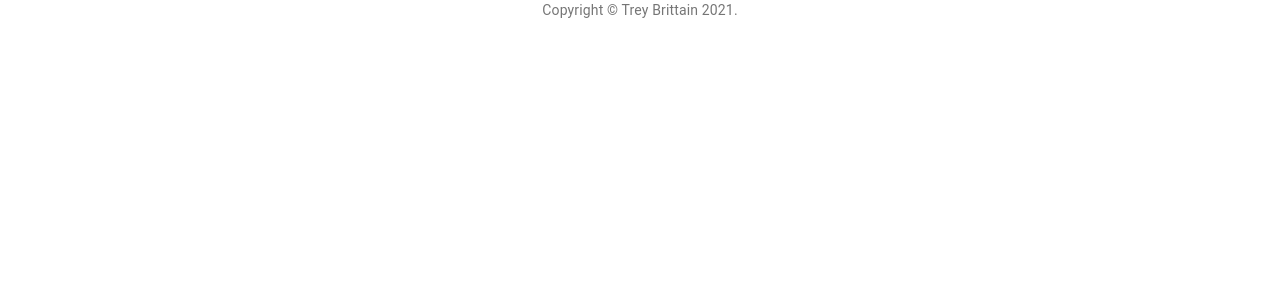
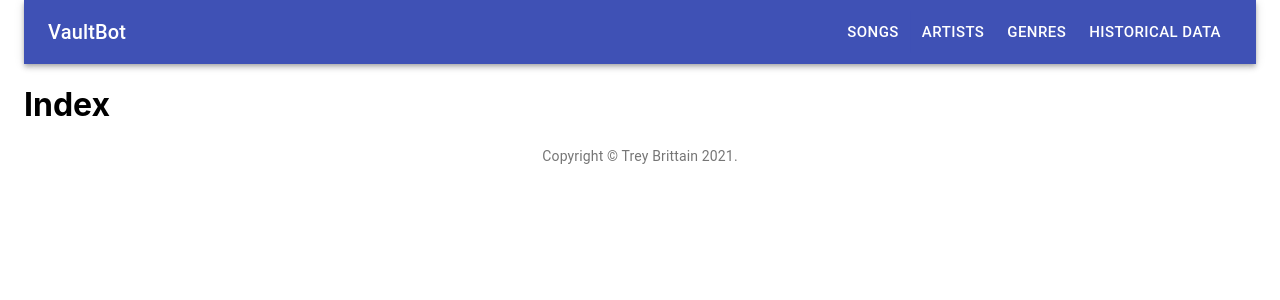
Before and after one commit to tbrittain/vault-bot, a React (Create React App) app in the folder frontend/: page / in a window 1280 px wide. Shown: the top 300 px of the page. Built offline with nearby package versions, Linux system fonts and the light colour scheme.

Commit message:
More progress on general app layout and route config

```diff
--- a/frontend/src/app/App.js
+++ b/frontend/src/app/App.js
@@ -1,13 +1,14 @@
 import React from 'react';
 import { Container, Typography, Link } from '@material-ui/core';
 import Header from '../header/Header'
+import { ROUTES, RenderRoutes } from './Routes';
 import './App.css';
 
 function Copyright() {
   return (
     <Typography variant="body2" color="textSecondary" align="center">
       {'Copyright © '}
-      <Link color="inherit" href="https://tbrittain.com/">
+      <Link color="inherit" href="https://tbrittain.com/" target="_blank">
         Trey Brittain
       </Link>{' '}
       {new Date().getFullYear()}
@@ -20,9 +21,12 @@ function App() {
   return (
     <Container maxWidth="lg">
       <Header />
-      <div className="App">
-      </div>
-      <Copyright />
+      <main className="app">
+        <RenderRoutes routes={ROUTES}/>
+      </main>
+      <footer>
+        <Copyright />
+      </footer>
     </Container>
   );
 }
--- a/frontend/src/app/routes.js
+++ b/frontend/src/app/routes.js
@@ -0,0 +1,58 @@
+import React from 'react';
+import { Route, Switch } from 'react-router-dom';
+
+const ROUTES = [
+    {
+        path: "/",
+        key: "ROOT",
+        exact: true,
+        component: () => <h1>Index</h1>
+    },
+    {
+        path: "/songs",
+        key: "SONGS",
+        exact: true,
+        component: RenderRoutes,
+        routes: [
+            {
+                path: "/songs/",
+                key: "SONGS",
+                exact: true,
+                component: () => <h1>Total songs</h1>
+            },
+            {
+                path: "/songs/:id",
+                key: "SONG",
+                exact: true,
+                component: () => <h1>Specific song</h1>
+            }
+        ]
+    }
+]
+
+/**
+ * Render a route with potential sub routes
+ * https://reacttraining.com/react-router/web/example/route-config
+ */
+ function RouteWithSubRoutes(route) {
+    return (
+      <Route
+        path={route.path}
+        exact={route.exact}
+        render={props => <route.component {...props} routes={route.routes} />}
+      />
+    );
+  }
+
+function RenderRoutes({ routes }) {
+    return (
+        <Switch>
+            {routes.map((route, i) => {
+                return <RouteWithSubRoutes key={route.key} {...route} />
+            })}
+            <Route component={() => <h1>Not found!</h1>} />
+        </Switch>
+    )
+}
+
+export { ROUTES, RenderRoutes }
--- a/frontend/src/header/Header.js
+++ b/frontend/src/header/Header.js
@@ -1,12 +1,64 @@
 import React from 'react';
-import { AppBar } from '@material-ui/core';
+import {
+    AppBar,
+    Toolbar,
+    Typography,
+    Button,
+    ButtonGroup
+} from '@material-ui/core';
+import { Link } from 'react-router-dom';
+import useStyles from './HeaderStyles';
 import './Header.css';
 
 function Header() {
+    const classes = useStyles();
     return (
-        <header>
-            <AppBar>
-
+        <header className={classes.header}>
+            <AppBar position="static">
+                <Toolbar>
+                    <Typography variant="h6" className={classes.title}>
+                        VaultBot
+                    </Typography>
+                    <ButtonGroup
+                        variant="text"
+                        color="primary"
+                        aria-label="text primary button group"
+                        size="large"
+                    >
+                        <Button
+                            color="inherit"
+                            className={classes.menuButton}
+                            component={ Link }
+                            to="/songs"
+                        >
+                            Songs
+                        </Button>
+                        <Button
+                            color="inherit"
+                            className={classes.menuButton}
+                            component={ Link }
+                            to="/artists"
+                        >
+                            Artists
+                        </Button>
+                        <Button
+                            color="inherit"
+                            className={classes.menuButton}
+                            component={ Link }
+                            to="/genres"
+                        >
+                            Genres
+                        </Button>
+                        <Button
+                            color="inherit"
+                            className={classes.menuButton}
+                            component={ Link }
+                            to="/history"
+                        >
+                            Historical Data
+                        </Button>
+                    </ButtonGroup>
+                </Toolbar>
             </AppBar>
         </header>
     );
--- /dev/null
+++ b/frontend/src/header/HeaderStyles.js
@@ -0,0 +1,12 @@
+import { makeStyles } from '@material-ui/core/styles';
+
+const useStyles = makeStyles((theme) => ({
+    header: {
+        flexGrow: 1,
+      },
+      title: {
+        flexGrow: 1,
+      },
+}))
+
+export default useStyles;
--- a/frontend/src/index.js
+++ b/frontend/src/index.js
@@ -9,12 +9,14 @@ import * as serviceWorker from './serviceWorker';
 
 ReactDOM.render(
   <React.StrictMode>
-    <BrowserRouter>
-        <Provider store={store}>
-          <App />
-        </Provider>
-      </BrowserRouter>
-    </React.StrictMode>,
+    <BrowserRouter
+      forceRefresh={false}
+    >
+      <Provider store={store}>
+        <App />
+      </Provider>
+    </BrowserRouter>
+  </React.StrictMode>,
   document.getElementById('root')
 );
 
```
Also changed, not shown: frontend/src/home/Home.js (added), frontend/src/home/HomeStyles.js (added), frontend/src/songs/Song.js (added), frontend/src/songs/SongList.js (added).
